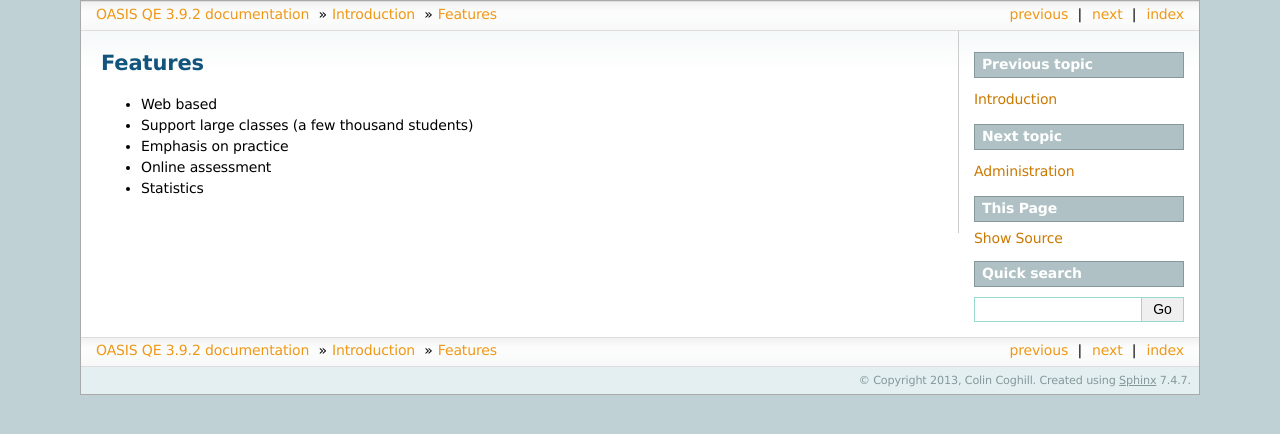
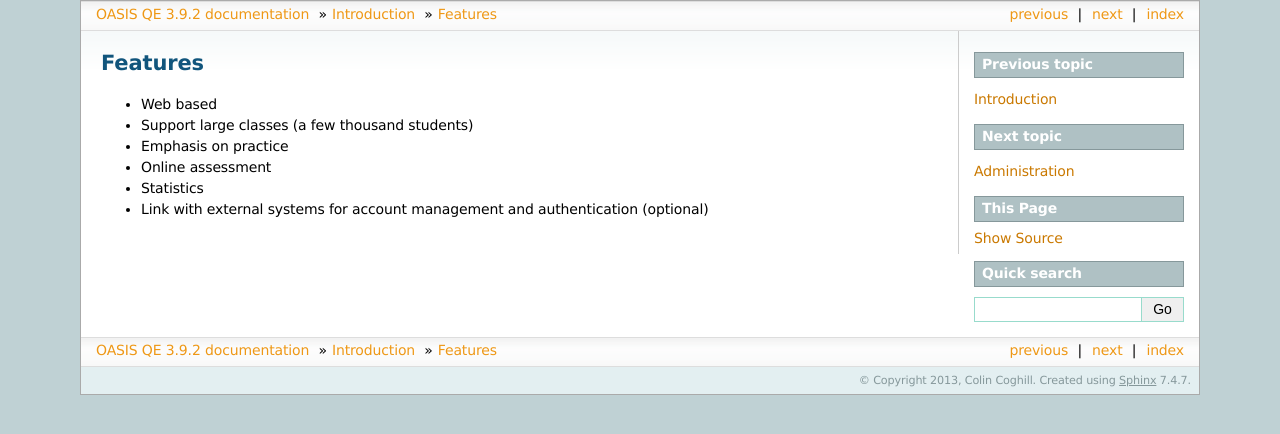
Before and after one commit to colincoghill/oasisqe, a Sphinx documentation site: the page built from source/features.rst, in a window 1280 px wide. Shown: the top 434 px of the page. Built offline with Sphinx 7.4.7, drawn with Linux system fonts in a browser that asks for light colours; pages that are not in the unit, such as notebooks, are missing from menus.

Commit message:
update feature list

```diff
--- a/source/features.rst
+++ b/source/features.rst
@@ -12,3 +12,4 @@ Features
 * Emphasis on practice
 * Online assessment
 * Statistics
+* Link with external systems for account management and authentication (optional)
```
